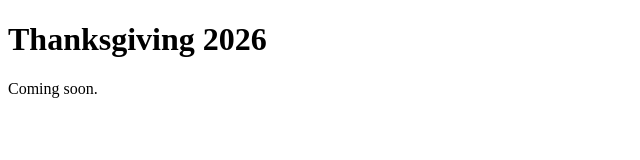
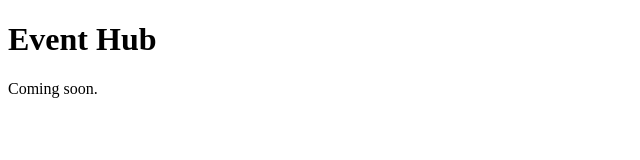
Before and after one commit to newnativeabq/thanksgiving-github-2026, a plain HTML site: page index.html in a window 1280 px wide. Shown: the whole page, without its empty margins (0-640 px from the left). Drawn offline with Linux system fonts and the light colour scheme.

Commit message:
Rename Thanksgiving page to Event Hub

```diff
--- a/index.html
+++ b/index.html
@@ -3,11 +3,11 @@
 <head>
   <meta charset="utf-8">
   <meta name="viewport" content="width=device-width, initial-scale=1">
-  <title>Thanksgiving 2026</title>
+  <title>Event Hub</title>
 </head>
 <body>
   <main>
-    <h1>Thanksgiving 2026</h1>
+    <h1>Event Hub</h1>
     <p>Coming soon.</p>
   </main>
 </body>
```
